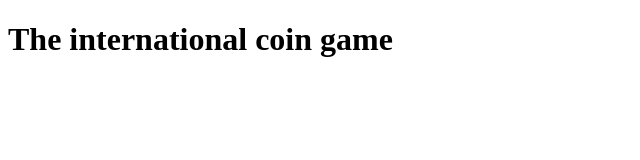
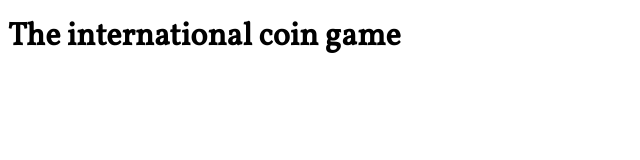
Before and after one commit to JoseLucasapp/coin-game, a plain HTML site: page index.html in a window 1280 px wide. Shown: the whole page, without its empty margins (0-640 px from the left). Drawn offline with Linux system fonts and the light colour scheme.

Commit message:
feat: stylesheet

```diff
--- a/index.html
+++ b/index.html
@@ -4,6 +4,7 @@
     <meta charset="UTF-8">
     <meta name="viewport" content="width=device-width, initial-scale=1.0">
     <title>Coin game</title>
+    <link rel="stylesheet" href="./style.css">
 </head>
 <body>
     <div class="main">
--- /dev/null
+++ b/style.css
@@ -0,0 +1,8 @@
+@font-face {
+    font-family: 'Volkorn-regular';
+    src: url('./fonts/Vollkorn-Regular.ttf');
+}
+
+body {
+    font-family: 'Volkorn-regular';
+}
```
